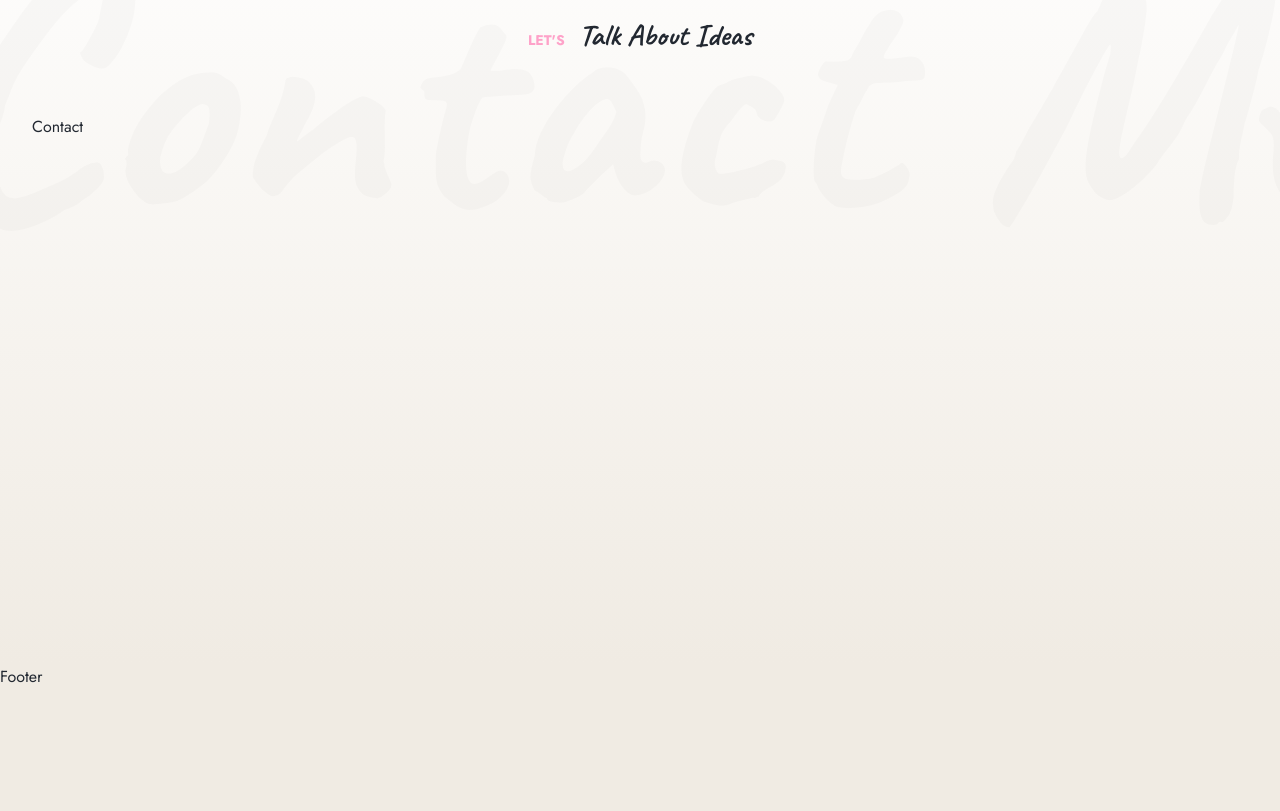
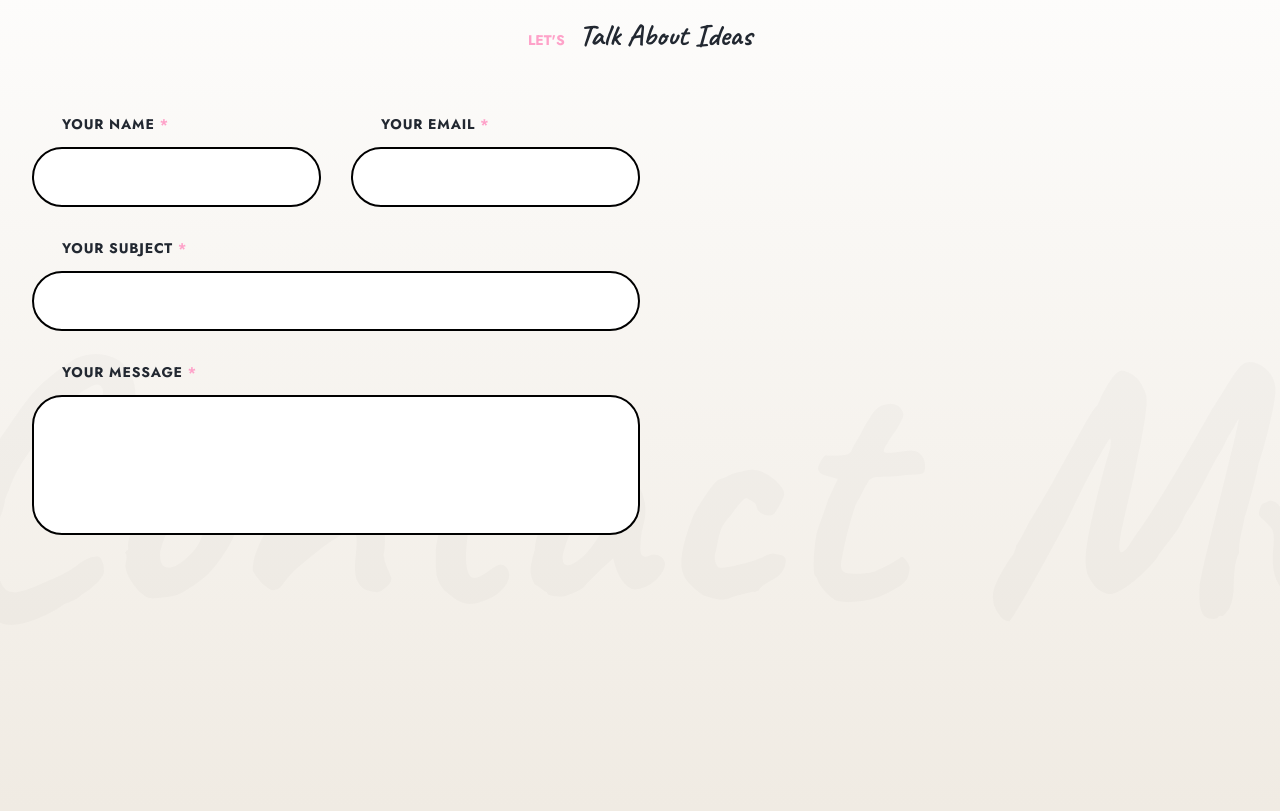
Before and after one commit to pronoia9/lumirise, a React (Vite) app: page / in a window 1280 px wide. Shown: the part 6933-7744 px from the top of the page. Before the commit the page ends 7623 px from the top, so only its background shows below. Built offline with nearby package versions, Linux system fonts and the light colour scheme.

Commit message:
add init form container + inputs

```diff
--- a/src/components/sections/Contact/Contact.jsx
+++ b/src/components/sections/Contact/Contact.jsx
@@ -1,10 +1,54 @@
+import { useState } from 'react';
 import { styled } from 'styled-components';
-import { motion } from 'framer-motion';
 
+import { Grid } from '../..';
 import { SectionWrapper } from '../../../hoc';
+import { contactData } from '../../../utils/data';
+import Input from './Input';
+import { rem } from '../../../utils/utils';
 
 const Contact = () => {
-  return <div>Contact</div>;
+  const [formData, setformData] = useState(contactData.defaultForm);
+  console.log();
+  const handleChange = (e) => {
+    console.log(e);
+  };
+
+  return (
+    <Container>
+      <Grid columns={2}>
+        {/* LEFt */}
+
+        {/* FORM */}
+        <FormContainer>
+          <div>
+            {Object.keys(contactData.defaultForm).slice(0, 2).map((field) => (
+              <Input key={`form-${field}`} field={field} value={formData[field]} handlechange={handleChange} />
+            ))}
+          </div>
+          {Object.keys(contactData.defaultForm).slice(2).map((field) => (
+            <Input key={`form-${field}`} field={field} value={formData[field]} handlechange={handleChange} />
+          ))}
+        </FormContainer>
+      </Grid>
+    </Container>
+  );
 };
 
 export default SectionWrapper(Contact, 'contact');
+
+const Container = styled.div``;
+
+const FormContainer = styled.div`
+  &,
+  & > div {
+    width: 100%;
+    display: flex;
+    flex-direction: column;
+    gap: ${rem(30)};
+  }
+
+  & > div:first-child {
+    flex-direction: row;
+  }
+`;
--- /dev/null
+++ b/src/components/sections/Contact/Input.jsx
@@ -0,0 +1,35 @@
+import { styled } from 'styled-components';
+import { rem } from '../../../utils/utils';
+
+export default function Input({ field, value, handlechange }) {
+  return (
+    <Label>
+      Your {field} <span>*</span>
+      {field !== 'message' ? (
+        <input type={field !== 'email' ? 'text' : 'email'} name={field} value={value} onChange={(e) => handlechange} />
+      ) : (
+        <textarea name={field} value={value} onChange={(e) => handlechange} />
+      )}
+    </Label>
+  );
+}
+
+const Label = styled.label`
+  width: 100%;
+  padding: 0;
+  display: block;
+  font-size: ${rem(14)};
+  font-weight: 700;
+  text-indent: ${rem(30)};
+  letter-spacing: 0.05rem;
+  text-transform: uppercase;
+
+  span {
+    color: var(--c-accent);
+  }
+
+  input,
+  textarea {
+    margin-top: ${rem(10)};
+  }
+`;
```
